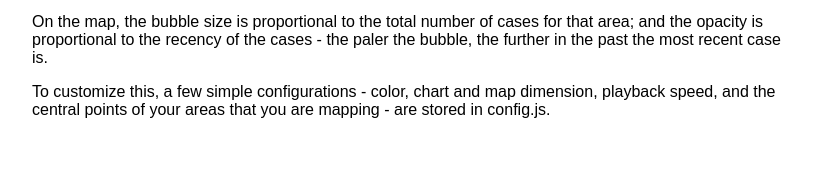
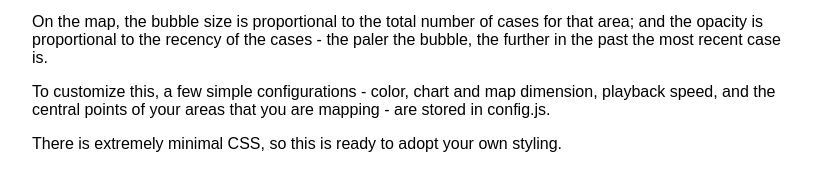
Before and after one commit to mmontesanonyc/outbreak-tracker, a plain HTML site: page index.html in a window 1280 px wide. Shown: the part 647-830 px from the top of the page, without its empty margins (228-1051 px from the left). Before the commit the page ends 800 px from the top, so only its background shows below. Drawn offline with nearby package versions, Linux system fonts and the light colour scheme; a script that the page names is missing.

Commit message:
revise instructions

```diff
--- a/index.html
+++ b/index.html
@@ -33,6 +33,7 @@
 <p>This animated outbreak tracker runs on dummy data. It charts the daily number of cases, and the cumulative number of cases by geography. Animating over time is a nice way to show change.</p>
 <p>On the map, the bubble size is proportional to the total number of cases for that area; and the opacity is proportional to the recency of the cases - the paler the bubble, the further in the past the most recent case is.</p>
 <p>To customize this, a few simple configurations - color, chart and map dimension, playback speed, and the central points of your areas that you are mapping - are stored in config.js.</p>
+<p>There is extremely minimal CSS, so this is ready to adopt your own styling.</p>
 
 <script src="assets/config.js"></script>
 <script src="assets/main.js"></script>
```
